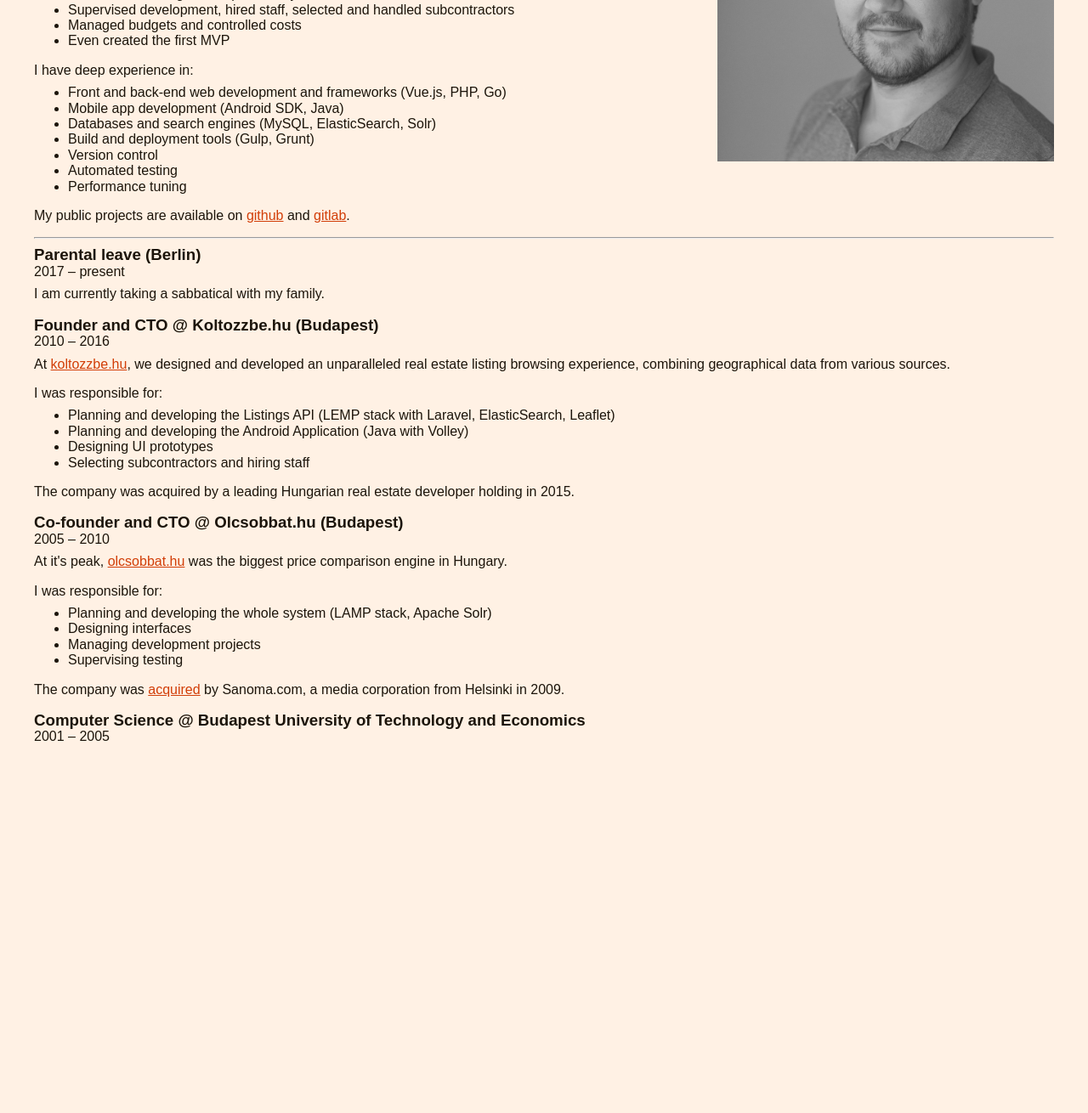
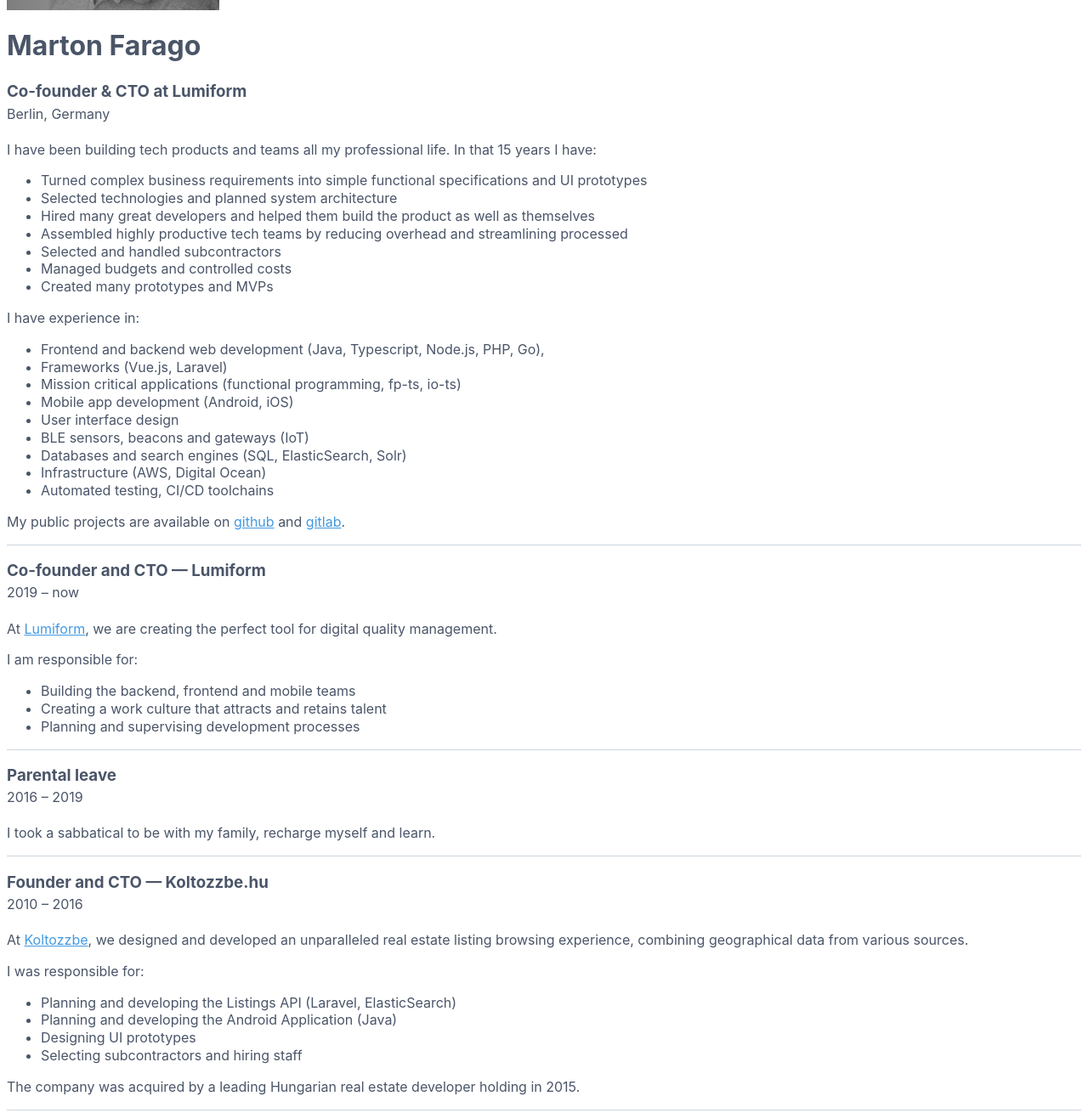
Before and after one commit to Mondotronium/mondotronium.github.io, a plain HTML site: page cv.html in a window 1280 px wide. Shown: the part 246-1556 px from the top of the page at 85% size. Before the commit the page ends 1171 px from the top, so only its background shows below. Drawn offline with Linux system fonts and the light colour scheme.

Commit message:
cv changes

```diff
--- a/cv.html
+++ b/cv.html
@@ -4,18 +4,43 @@
 		<meta name="viewport" content="width=device-width, initial-scale=1.0">
 
 		<style>
+			body {
+				font-family: -apple-system, BlinkMacSystemFont, 'Segoe UI', Roboto, Oxygen, Ubuntu, Cantarell, 'Open Sans', 'Helvetica Neue', sans-serif;
+				line-height: 1.3;
+				color: rgb(74, 85, 104);
+			}
 
+			h3 + h4 {
+				margin-top: -1rem;
+				font-weight: inherit;
+			}
+
+			hr {
+				border: 1px solid rgb(203, 213, 224);
+				border-bottom-width: 0;
+			}
+
+			a {
+				color: rgb(66,153,225);
+			}
+		/*
 			html {
 			  font-family: sans-serif;
-			  line-height: 1.15;
+			  line-height: 1.20;
 			  -ms-text-size-adjust: 100%;
 			  -webkit-text-size-adjust: 100%;
-			  color: #1C150B;
-			  background: #FFF1E4;
+			  color: rgb(113,128,150);
+			  background: white;
 			}
 
 			body {
 				padding: 2rem;
+				font-weight: 300;
+			}
+
+			h1, h2, h3 {
+				color: rgb(26, 32, 44);
+				font-weight: 500;
 			}
 
 			h1, h2, h3, h4 {
@@ -28,8 +53,8 @@
 			}
 
 			h4 {
-				margin-top: -0.5rem;
-				font-weight: normal;
+				margin-top: -0.25rem;
+				font-weight: 300;
 			}
 
 			p, ul {
@@ -42,11 +67,11 @@
 			}
 
 			a {
-				color: #D23E08;
+				color: #4299e1;
 			}
 
 			img {
-				max-width: 100%;
+				max-height: 15rem;
 				margin-bottom: 2em;
 			}
 
@@ -54,85 +79,101 @@
 				img {
 					float:right;
 					margin-left: 2em;
-					max-width: 33%;
+					max-width: 15rem;
 				}
 			}
-
+*/
 		</style>
 
 	</head>
 
 	<body>
 
-		<img src="profile.jpg" />
+		<img src="profile.jpg" width="250" />
 
 		<h1>Marton Farago</h1>
-		<h3>CTO, Head of Product, Full Stack Engineer</h3>
+		<h3>Co-founder & CTO at Lumiform</h3>
 		<h4>Berlin, Germany</h4>
 
-
-
-		<p>I was the co-founder of two online startups. While my responsibilities were mainly technical, as a co-founder I often had to venture into other areas, giving me a very broad understanding of how online companies work.</p>
-
-		<p>I have:</p>
+		I have been building tech products and teams all my professional life. In that 15 years I have:
 
 		<ul>
 			<li>Turned complex business requirements into simple functional specifications and UI prototypes</li>
 			<li>Selected technologies and planned system architecture</li>
-			<li>Supervised development, hired staff, selected and handled subcontractors</li>
+			<li>Hired many great developers and helped them build the product as well as themselves</li>
+			<li>Assembled highly productive tech teams by reducing overhead and streamlining processed</li>
+			<li>Selected and handled subcontractors</li>
 			<li>Managed budgets and controlled costs</li>
-			<li>Even created the first MVP</li>
+			<li>Created many prototypes and MVPs</li>
 		</ul>
 
-		<p>I have deep experience in:</p>
+		<p>I have experience in:</p>
 
 		<ul>
-			<li>Front and back-end web development and frameworks (Vue.js, PHP, Go)</li>
-			<li>Mobile app development (Android SDK, Java)
-			<li>Databases and search engines (MySQL, ElasticSearch, Solr)</li>
-			<li>Build and deployment tools (Gulp, Grunt)</li>
-			<li>Version control</li>
-			<li>Automated testing</li>
-			<li>Performance tuning</li>
+			<li>Frontend and backend web development (Java, Typescript, Node.js, PHP, Go),
+			<li>Frameworks (Vue.js, Laravel)</li>
+			<li>Mission critical applications (functional programming, fp-ts, io-ts)</li>
+			<li>Mobile app development (Android, iOS)</li>
+			<li>User interface design</li>
+			<li>BLE sensors, beacons and gateways (IoT)</li>
+			<li>Databases and search engines (SQL, ElasticSearch, Solr)</li>
+			<li>Infrastructure (AWS, Digital Ocean)</li>
+			<li>Automated testing, CI/CD toolchains</li>
 		</ul>
 
 		<p>My public projects are available on <a href="https://github.com/interferenc">github</a> and <a href="https://gitlab.com/interferenc">gitlab</a>.</p>
 
 		<hr>
 
-		<h3>Parental leave (Berlin)</h3>
-		<h4>2017 – present</h4>
+		<h3>Co-founder and CTO &mdash; Lumiform</h3>
+		<h4>2019 – now</h4>
 
-		<p>I am currently taking a sabbatical with my family.</p>
+		<p>At <a href="https://lumiformapp.com">Lumiform</a>, we are creating the perfect tool for digital quality management.</p>
 
+		<p>I am responsible for:</p>
 
-		<h3>Founder and CTO @ Koltozzbe.hu (Budapest)</h3>
+		<ul>
+			<li>Building the backend, frontend and mobile teams</li>
+			<li>Creating a work culture that attracts and retains talent</li>
+			<li>Planning and supervising development processes</li>
+		</ul>
+
+		<hr>
+
+		<h3>Parental leave</h3>
+		<h4>2016 – 2019</h4>
+
+		<p>I took a sabbatical to be with my family, recharge myself and learn.</p>
+
+		<hr>
+
+		<h3>Founder and CTO &mdash; Koltozzbe.hu</h3>
 		<h4>2010 – 2016</h4>
 
-		<p>At <a href="http://koltozzbe.hu">koltozzbe.hu</a>, we designed and developed an unparalleled real estate listing browsing experience, combining geographical data from various sources.</p>
+		<p>At <a href="http://koltozzbe.hu">Koltozzbe</a>, we designed and developed an unparalleled real estate listing browsing experience, combining geographical data from various sources.</p>
 
 		<p>I was responsible for:</p>
 
 		<ul>
-			<li>Planning and developing the Listings API (LEMP stack with Laravel, ElasticSearch, Leaflet)</li>
-			<li>Planning and developing the Android Application (Java with Volley)</li>
+			<li>Planning and developing the Listings API (Laravel, ElasticSearch)</li>
+			<li>Planning and developing the Android Application (Java)</li>
 			<li>Designing UI prototypes</li>
 			<li>Selecting subcontractors and hiring staff</li>
 		</ul>
 
 		<p>The company was acquired by a leading Hungarian real estate developer holding in 2015.</p>
 
+		<hr>
 
-
-		<h3>Co-founder and CTO @ Olcsobbat.hu (Budapest)</h3>
+		<h3>Co-founder and CTO &mdash; Olcsobbat.hu</h3>
 		<h4>2005 – 2010</h4>
 
-		<p>At it's peak, <a href="http://olcsobbat.hu">olcsobbat.hu</a> was the biggest price comparison engine in Hungary.</p>
+		<p>At it's peak, <a href="http://olcsobbat.hu">Olcsobbat</a> was the biggest price comparison engine in Hungary.</p>
 
 		<p>I was responsible for:</p>
 
 		<ul>
-			<li>Planning and developing the whole system (LAMP stack, Apache Solr)</li>
+			<li>Planning and developing the whole system (LAMP, Apache Solr)</li>
 			<li>Designing interfaces</li>
 			<li>Managing development projects</li>
 			<li>Supervising testing</li>
@@ -140,9 +181,10 @@
 
 		<p>The company was <a href="https://sanoma.com/release/sanoma-budapest-acquires-comparison-site-olcsobbat-hu/">acquired</a> by Sanoma.com, a media corporation from Helsinki in 2009.</p>
 
+		<hr>
 
 
-		<h3>Computer Science @ Budapest University of Technology and Economics</h3>
+		<h3>Computer Science &mdash; Budapest University of Technology and Economics</h3>
 		<h4>2001 – 2005</h4>
 
 
```
Also changed, not shown: index.html (+5 -6 lines).
